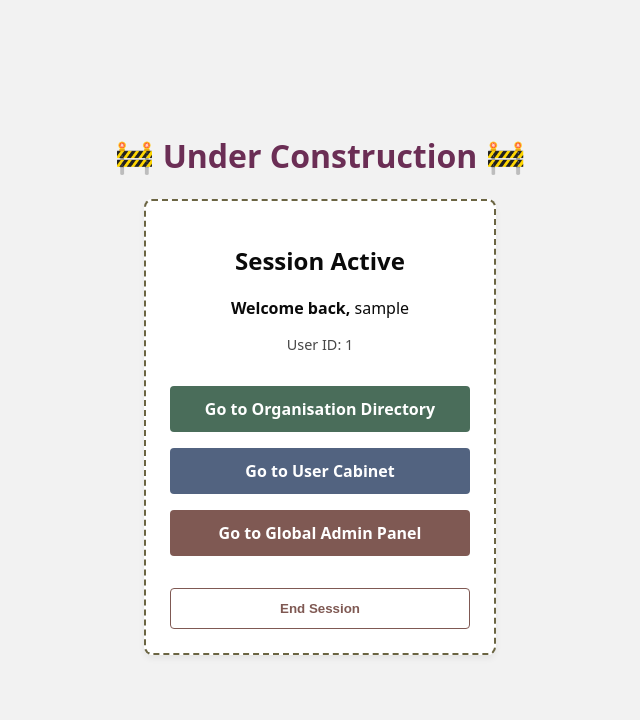
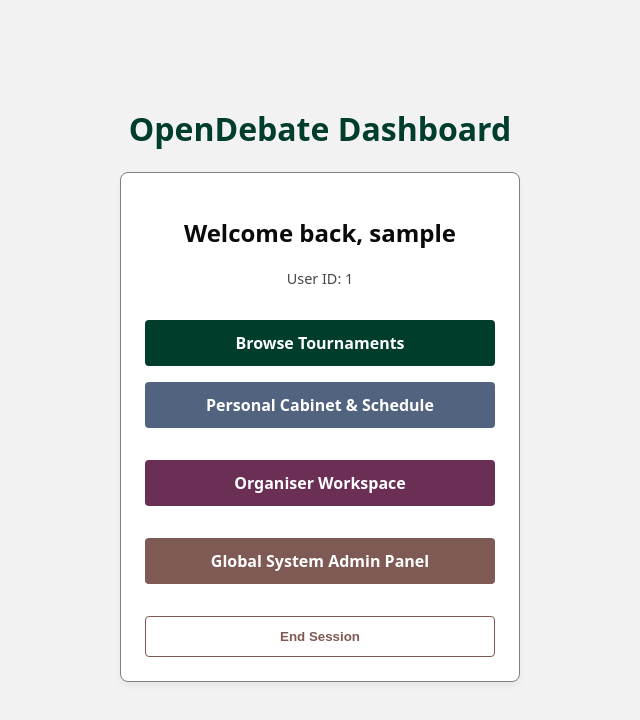
Before and after one commit to Ukrainian-Debate-Dev-Community/opendebate-react, a React (Vite) app: page / in a window 1280 px wide. Shown: the top 720 px of the page, without its empty margins (320-960 px from the left). Built offline with nearby package versions, Linux system fonts and the light colour scheme; no server answers; sample sign-in values are in the browser's storage.

Commit message:
chore(ui): update base css styling and entry dashboard layout

```diff
--- a/src/components/UnderConstruction.tsx
+++ b/src/components/UnderConstruction.tsx
@@ -15,20 +15,10 @@ export const UnderConstruction: React.FC = () => {
 
   return (
     <div className="container-center">
-      <h1 style={{ color: "var(--secondary)" }}>🚧 Under Construction 🚧</h1>
+      <h1 style={{ color: "var(--primary)" }}>OpenDebate Dashboard</h1>
 
-      <div
-        className="card"
-        style={{
-          border: "2px dashed var(--warning)",
-          minWidth: "300px",
-          textAlign: "center",
-        }}
-      >
-        <h2>Session Active</h2>
-        <p>
-          <strong>Welcome back,</strong> {user.username}
-        </p>
+      <div className="card" style={{ minWidth: "350px", textAlign: "center" }}>
+        <h2>Welcome back, {user.username}</h2>
         <p className="text-muted" style={{ marginBottom: "2rem" }}>
           User ID: {user.id}
         </p>
@@ -41,23 +31,39 @@ export const UnderConstruction: React.FC = () => {
             marginBottom: "2rem",
           }}
         >
-          <Link to="/organisations" className="btn btn-success">
-            Go to Organisation Directory
+          {/* Everyone */}
+          <Link to="/organisations" className="btn btn-primary">
+            Browse Tournaments
           </Link>
           <Link to="/cabinet" className="btn btn-info">
-            Go to User Cabinet
+            Personal Cabinet & Schedule
           </Link>
 
+          {/* Organiser */}
+          <Link
+            to="/manage/organisations"
+            className="btn btn-secondary"
+            style={{ marginTop: "1rem" }}
+          >
+            Organiser Workspace
+          </Link>
+
+          {/* Global Admins Only */}
           {user?.isAdmin && (
-            <Link to="/admin" className="btn btn-danger">
-              Go to Global Admin Panel
+            <Link
+              to="/admin"
+              className="btn btn-danger"
+              style={{ marginTop: "1rem" }}
+            >
+              Global System Admin Panel
             </Link>
           )}
         </div>
 
         <button
           onClick={handleLogout}
-          className="btn btn-outline-danger btn-block"
+          className="btn btn-outline-danger"
+          style={{ width: "100%" }}
         >
           End Session
         </button>
--- a/src/index.css
+++ b/src/index.css
@@ -111,6 +111,11 @@ body {
 .btn-block {
   width: 100%;
   display: block;
+}
+.btn-secondary {
+  background-color: var(--secondary);
+  color: white;
+  border: none;
 }
 
 .form-group {
```
